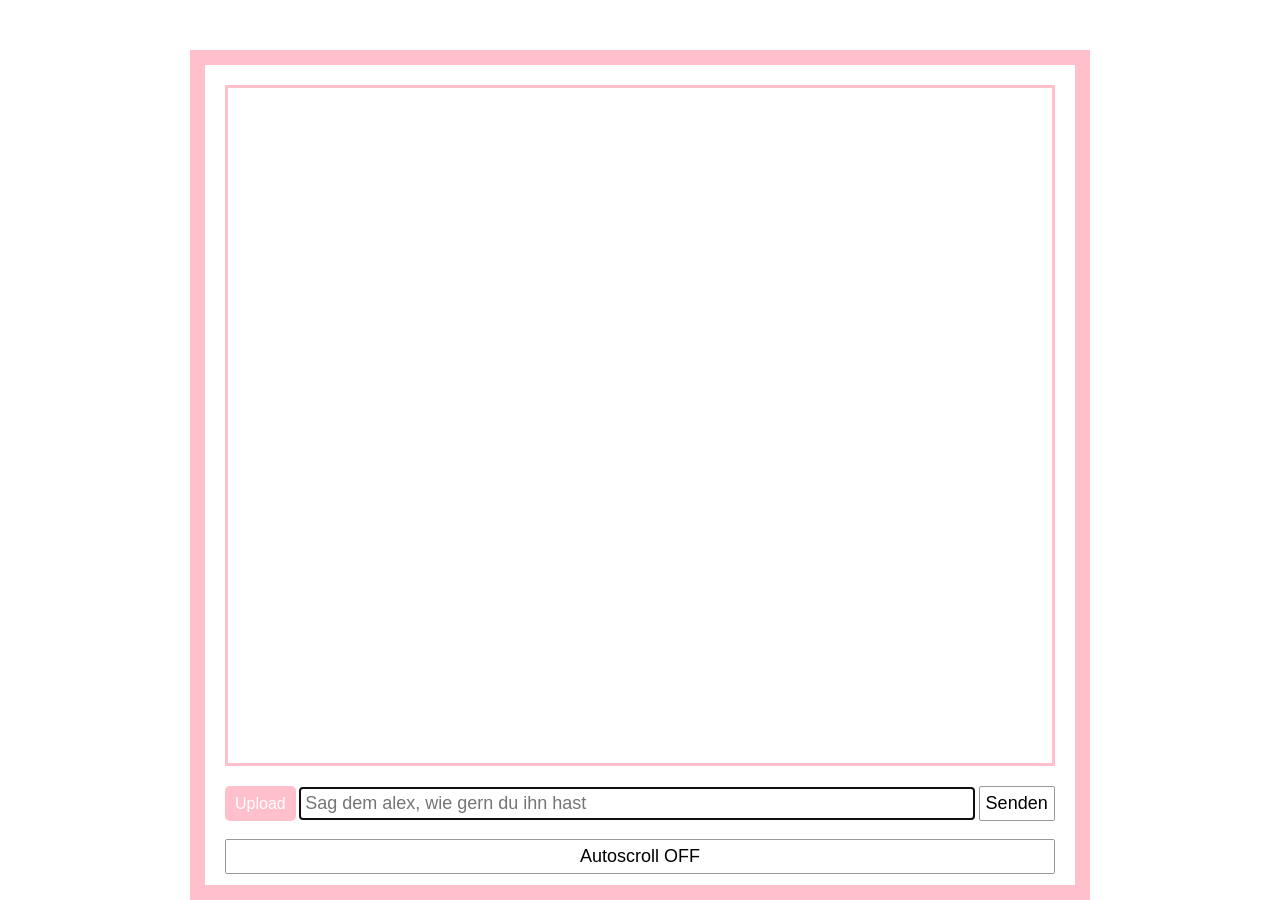
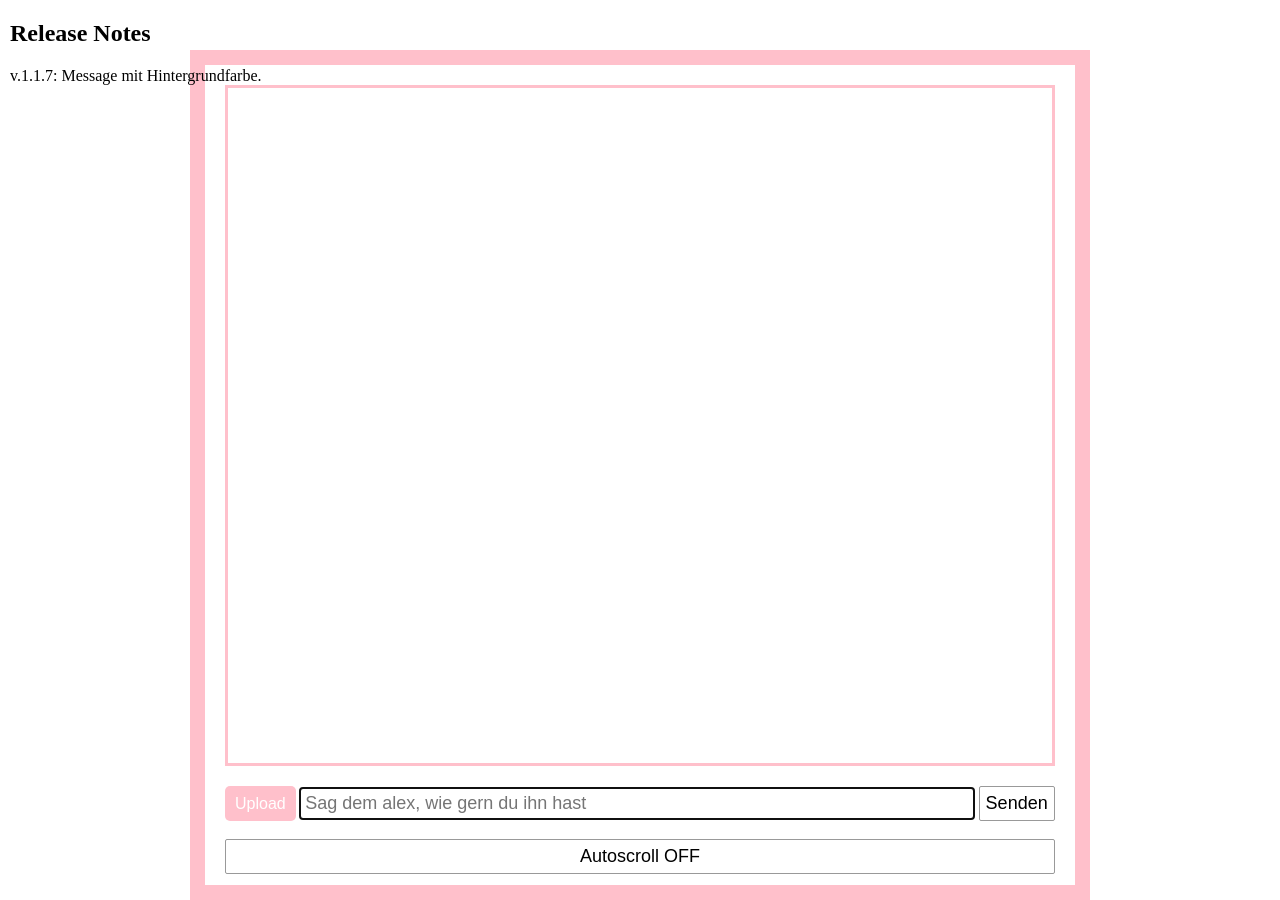
Before and after one commit to glaser-alex/alex-glaser, a PHP site: page /chat/chat.php in a window 1280 px wide. Run offline with PHP 8.4, Linux system fonts and the light colour scheme; some libraries are stand-ins or nearby versions; some web fonts are replaced.

Commit message:
release notes

```diff
--- a/chat/chat.php
+++ b/chat/chat.php
@@ -9,6 +9,12 @@
     <title>Chat</title>
 </head>
 <body>
+<div class="release">
+  <h2>Release Notes</h2>
+  <p>
+    v.1.1.7: Message mit Hintergrundfarbe.
+  </p>
+</div>
 <div id="chatBoxDIV">
   <div id="content">
   <?php
--- a/chat/style.css
+++ b/chat/style.css
@@ -1,9 +1,17 @@
 * {
     box-sizing: border-box;
-    font-family: Arial, sans-serif;
 }
 html {
     height: 100%;
+    font-family: Arial, sans-serif;
+}
+@font-face {
+    font-family: Ubuntu;
+    src: url(../font/Ubuntu/Ubuntu-Light.ttf);
+}
+.release {
+    font-family: Ubuntu;
+    position: absolute; top: 0px; left: 10px;
 }
 body {
     height: 85%;
@@ -75,6 +83,9 @@ input[type=text] {
     *, html, button, input {
         font-size: small;
     }
+    .release {
+        display: none;
+    }
     body {
         height: 90%;
         min-width: 400px;
```
